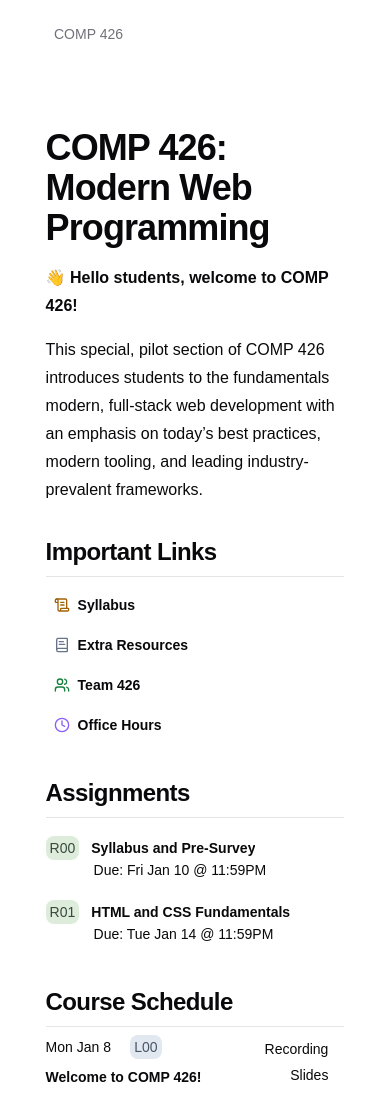
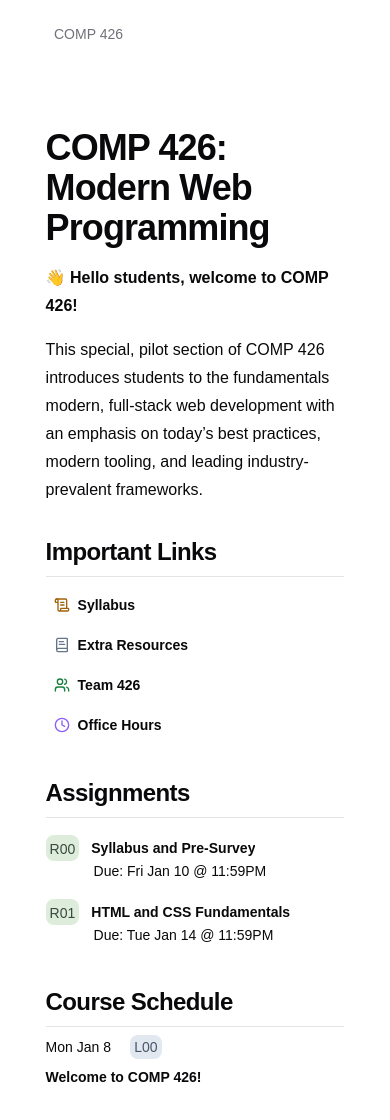
Before and after one commit to comp426-25s/comp426-25s.github.io, a Next.js app: page / in a window 390 px wide. Shown: the top 1120 px of the page. Built offline with nearby package versions, Linux system fonts and the light colour scheme.

Commit message:
De-list URLs for L00

```diff
--- a/components/widgets/assignment-listing.tsx
+++ b/components/widgets/assignment-listing.tsx
@@ -11,11 +11,11 @@ export default function AssignmentListing(props: {item: AssignmentItem}) {
                 <div className="flex flex-row items-center">
 
                     {props.item.code.startsWith("R") ? (
-                        <div className=' bg-[#DEECDC] pt-[2px] pb-[2px] pl-1 pr-1 rounded-lg'>
+                        <div className=' bg-[#DEECDC] pt-1 sm:pt-[2px] pb-[2px] pl-1 pr-1 rounded-lg'>
                             <p className="text-[#374A3D] text-sm">{ props.item.code }</p>
                         </div>
                     ) : (
-                        <div className=' bg-[#F1E1E9] pt-[2px] pb-[2px] pl-1 pr-1 rounded-lg'>
+                        <div className=' bg-[#F1E1E9] pt-1 sm:pt-[2px] pb-[2px] pl-1 pr-1 rounded-lg'>
                             <p className="text-[#4F2E3E] text-sm">{ props.item.code }</p>
                         </div>
                     )}
--- a/course/schedule.yaml
+++ b/course/schedule.yaml
@@ -11,5 +11,5 @@
   date: Mon Jan 8
   title: Welcome to COMP 426!
   synopsis: null
-  youtubeUrl: aa
-  slidesUrl: aa
+  youtubeUrl: null
+  slidesUrl: null
```
